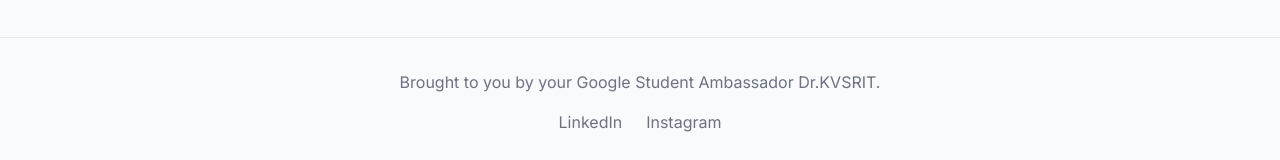
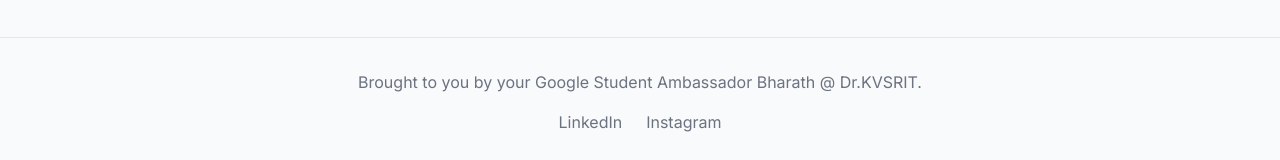
Before and after one commit to bharathtelugu/GSA.github.io, a plain HTML site: page index.html in a window 1280 px wide. Shown: the part 6356-6516 px from the top of the page. Drawn offline with nearby package versions, Linux system fonts and the light colour scheme.

Commit message:
Update index.html

```diff
--- a/index.html
+++ b/index.html
@@ -407,7 +407,7 @@
     <!-- Footer -->
     <footer class="border-t border-gray-200 dark:border-gray-800 mt-10">
         <div class="container mx-auto px-6 py-8 text-center text-gray-500 dark:text-gray-400">
-            <p>Brought to you by your Google Student Ambassador Dr.KVSRIT.</p>
+            <p>Brought to you by your Google Student Ambassador Bharath @ Dr.KVSRIT.</p>
             <div class="flex justify-center space-x-6 mt-4">
                 <a href="[YOUR_LINKEDIN_LINK]" class="hover:text-gray-900 dark:hover:text-white" target="_blank">LinkedIn</a>
                 <a href="[YOUR_INSTAGRAM_LINK]" class="hover:text-gray-900 dark:hover:text-white" target="_blank">Instagram</a>
```
